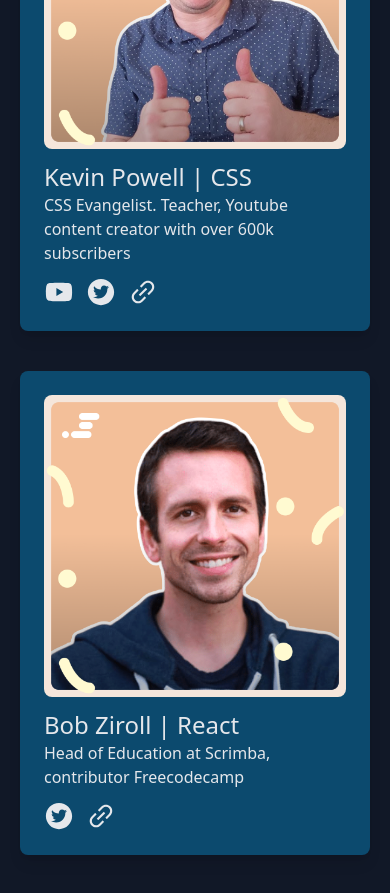
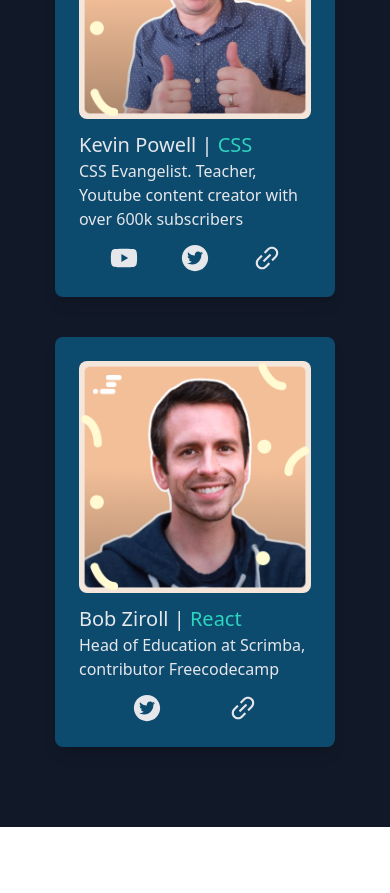
Before and after one commit to osmdevelop/react-next-portfolio, a Next.js app: page / in a window 390 px wide. Shown: the part 4480-5373 px from the top of the page. After the commit the page ends 5307 px from the top, so only its background shows below. Built offline with nearby package versions, Linux system fonts and the light colour scheme.

Commit message:
fixed tutors section

```diff
--- a/pages/index.js
+++ b/pages/index.js
@@ -179,32 +179,31 @@ export default function Home() {
             <div>
               <h3 className='text-3xl py-1 text-teal-600'>Tutors</h3>
             </div>
-            <div className='flex max-md:flex-col justify-around max-sm:gap-10'>
-              <div className='max-w-sm rounded-lg p-6 shadow-lg dark:bg-sky-900 dark:text-gray-200'>
+            <div className='flex max-md:flex-col max-md: justify-around max-sm:gap-10  flex-col gap-10 py-10 lg:flex-row lg:flex-wrap items-center'>
+              <div className='max-w-sm max-sm:w-4/5 rounded-lg p-6 shadow-lg dark:bg-sky-900 dark:text-gray-200'>
                 <Image src={kevin}
                 className='rounded-lg'
                 width={400}
                 height={400} />
-                <h4 className='text-2xl mt-3'>Kevin Powell | CSS</h4>
+                <h4 className='text-2xl mt-3 max-sm:text-xl'>Kevin Powell | <span className='text-teal-400'>CSS</span></h4>
                 <p>CSS Evangelist. Teacher, Youtube content creator with over 600k subscribers</p>
-                <div className='flex gap-3 text-3xl mt-3'>
+                <div className='flex gap-3 text-3xl max-sm:justify-evenly mt-3'>
                   <a target='_blank' href="https://www.youtube.com/@KevinPowell"><AiFillYoutube /></a>
                   <a target='_blank' href="https://twitter.com/KevinJPowell"><AiFillTwitterCircle /></a>
                   <a target='_blank' href="https://www.kevinpowell.co/"><AiOutlineLink /></a>
                 </div>
               </div>
-              <div>
-                <div className='max-w-sm rounded-lg p-6 shadow-lg dark:bg-sky-900 dark:text-gray-200'>
+
+              <div className='max-w-sm max-sm:w-4/5 rounded-lg p-6 shadow-lg dark:bg-sky-900 dark:text-gray-200'>
                 <Image src={bob}
                 className='rounded-lg'
                 width={400}
                 height={400} />
-                  <h4 className='text-2xl mt-3'>Bob Ziroll | React</h4>
+                <h4 className='text-2xl mt-3 max-sm:text-xl'>Bob Ziroll | <span className='text-teal-400'>React</span></h4>
                 <p>Head of Education at Scrimba, contributor Freecodecamp</p>
-                  <div className='flex gap-3 text-3xl mt-3'>
+                <div className='flex gap-3 text-3xl mt-3 max-sm:justify-evenly'>
                   <a target='_blank' href="https://twitter.com/bobziroll"><AiFillTwitterCircle /></a>
                   <a target='_blank' href="https://scrimba.com/teachers/bobziroll"><AiOutlineLink /></a>
-                </div>
               </div>
               </div>
             </div>
```
Lines whose indentation alone changed are shown as unchanged.
